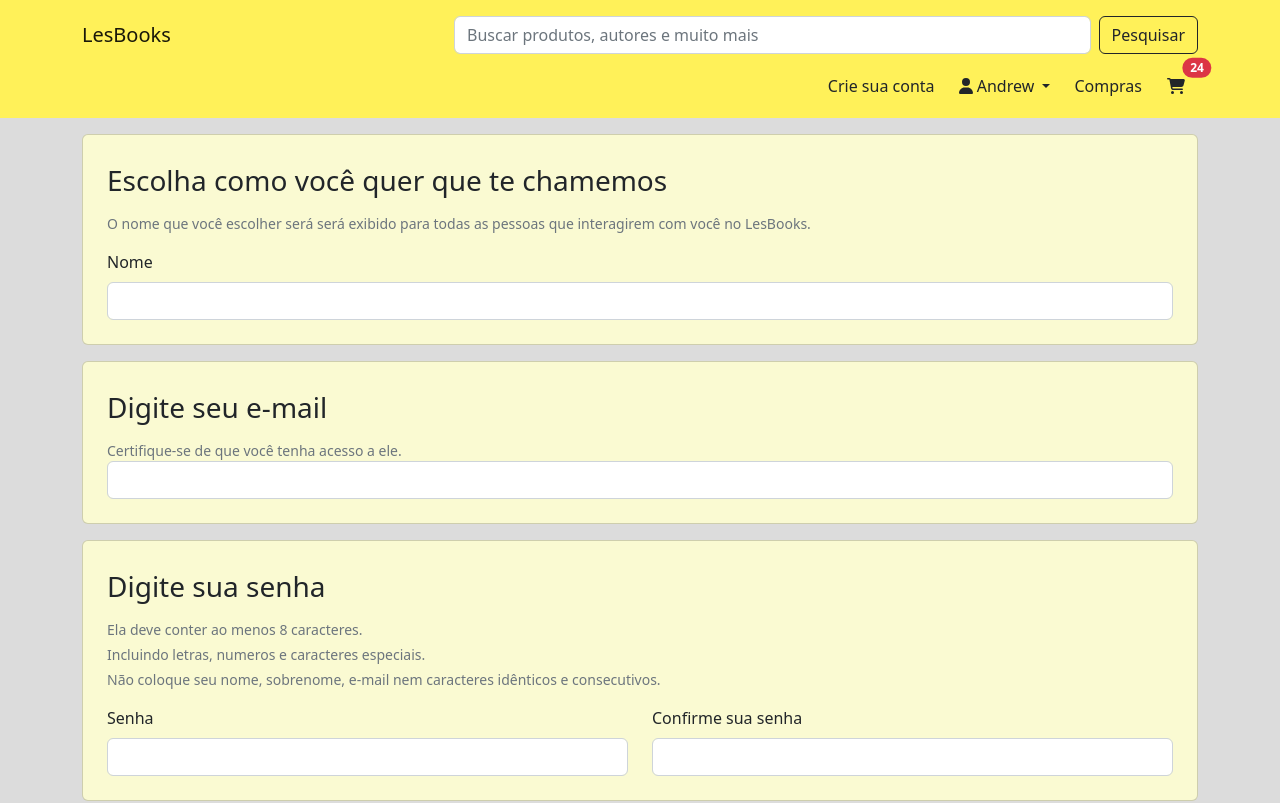
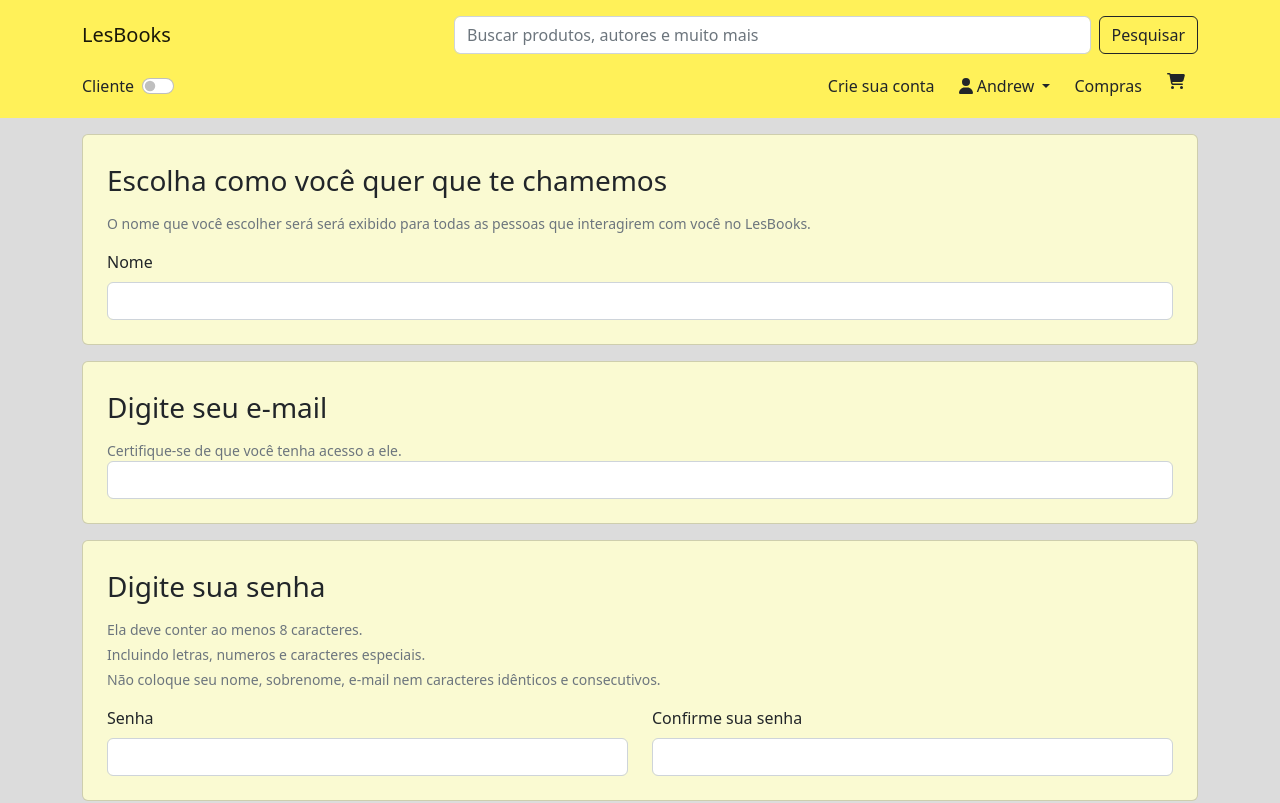
Before and after one commit to M3gnow/src-front-ecommerce-books, a Vue app: page /cliente/cadastro in a window 1280 px wide. Shown: the top 803 px of the page. Built offline with nearby package versions, Linux system fonts and the light colour scheme; no server answers.

Commit message:
update nav for facility update typeUser

```diff
--- a/src/components/NavBarComponent.vue
+++ b/src/components/NavBarComponent.vue
@@ -13,14 +13,30 @@
       </div>
     </div>
 
-    <div class="container d-flex justify-content-end mt-2">
-      <div class="m-1">
+    <div class="container d-flex justify-content-between mt-2">
+      <div>
+        <div class="form-switch form-check-reverse">
+            <input class="form-check-input" checked type="checkbox" id="flexSwitchCheckReverse" v-model="setAdm" @change="$event => checkEvent($event)">
+            <label class="form-check-label col-md-12" for="flexSwitchCheckReverse">{{ typeUser }}</label>
+        </div>
+      </div>
+
+      <div class="d-flex">
+
+        <div class="m-1" v-if="setAdm">
+          <router-link class="p-2 nav-link active" type="button" href="#" to="/adm">
+            Painel de Administrador
+          </router-link>
+
+        </div>
+
+        <div class="m-1" v-if="!setAdm">
           <router-link class="p-2 nav-link active" type="button" to="/cliente/cadastro">
             Crie sua conta
           </router-link>
         </div>
 
-      <div class="dropdown m-1">
+        <div class="dropdown m-1" v-if="!setAdm">
           <router-link class="p-2 nav-link dropdown-toggle" type="button" role="button" to="/" data-bs-toggle="dropdown"
             aria-expanded="false">
             <font-awesome-icon icon="fa-solid fa-user" />
@@ -28,37 +44,56 @@
           </router-link>
           <ul class="dropdown-menu">
             <li>
-            <div class="dropdown-item disabled text-reset">Olá Andrew!</div>
-            <div class="dropdown-item disabled form-text">Você possui 1pts</div>
+              <div class="dropdown-item disabled text-reset">
+                Olá Andrew!
+              </div>
+              <div class="dropdown-item disabled form-text">
+                Você possui 1pts
+              </div>
             </li>
+
             <li>
               <hr class="dropdown-divider">
             </li>
-          <li><router-link class="dropdown-item" href="#" :to="{ path: `/client/${client_id}/profile` }">Meu Perfil</router-link></li>
-          <li><router-link class="dropdown-item" href="#" :to="{ path: `/client/${client_id}/coupon` }">Meus Cupons</router-link></li>
+
+            <li>
+              <router-link class="dropdown-item" href="#" :to="{ path: `/client/${client_id}/profile` }">
+                  Meu Perfil
+              </router-link>
+            </li>
+
+            <li>
+              <router-link class="dropdown-item" href="#" :to="{ path: `/client/${client_id}/coupon` }">
+                Meus Cupons
+              </router-link>
+            </li>
+
             <li>
               <hr class="dropdown-divider">
             </li>
-          <li><router-link class="dropdown-item" href="#" to="/adm">Painel de administador</router-link></li>
+
             <li>
-            <hr class="dropdown-divider">
+              <router-link class="dropdown-item" href="#" to="/">
+                Sair
+              </router-link>
             </li>
-          <li><router-link class="dropdown-item" href="#" to="/">Sair</router-link></li>
           </ul>
         </div>
 
-      <div class="m-1">
+        <div class="m-1" v-if="!setAdm">
           <router-link class="p-2 nav-link active" type="button" :to="{ path: `/client/${client_id}/purchases`}">
             Compras
           </router-link>
         </div>
 
-      <div class="btn position-relative" type="button" data-bs-toggle="offcanvas" data-bs-target="#offcanvasRight" aria-controls="offcanvasRight" v-on:click="forceRerenderCart()">
+        <div class="btn position-relative" type="button" data-bs-toggle="offcanvas" data-bs-target="#offcanvasRight" aria-controls="offcanvasRight" v-on:click="forceRerenderCart()" v-if="!setAdm">
           <font-awesome-icon icon="fa-solid fa-cart-shopping" />
-        <span class="position-absolute top-0 start-100 translate-middle badge rounded-pill bg-danger">24</span>
+
+          <!-- number itens in cart: add next -->
+          <!-- <span class="position-absolute top-0 start-100 translate-middle badge rounded-pill bg-danger">24</span> -->
         </div>
 
-      <div class="offcanvas offcanvas-end" tabindex="-1" id="offcanvasRight" aria-labelledby="offcanvasRightLabel">
+        <div class="offcanvas offcanvas-end" tabindex="-1" id="offcanvasRight" aria-labelledby="offcanvasRightLabel" v-if="!setAdm">
           <div class="offcanvas-header">
               <h5 class="offcanvas-title" id="offcanvasRightLabel">Meu carrinho
                 <font-awesome-icon icon="fa-solid fa-cart-shopping" />
@@ -69,6 +104,8 @@
               <Cart :key="componentKey"/>
           </div>
         </div>
+      </div>
+
     </div>
   </nav>
 
@@ -85,14 +122,30 @@ export default {
     Cart
   },
   data: function () {
+    let setAdm = false;
+    let typeUser = 'Cliente'
+    if (this.setAdm) {
+      console.log('setAdm', setAdm);
+    }
+
     return {
       componentKey: 0,
-      client_id: 1
+      client_id: 1,
+      typeUser,
+      setAdm,
     }
   },
   methods: {
     forceRerenderCart: function() {
       this.componentKey += 1;
+    },
+    checkEvent(event) {
+      if (this.setAdm) {
+        this.typeUser = 'Administrador'
+      } else {
+        this.typeUser = 'Cliente'
+      }
+
     }
   }
 }
```
Lines whose indentation alone changed are shown as unchanged.
